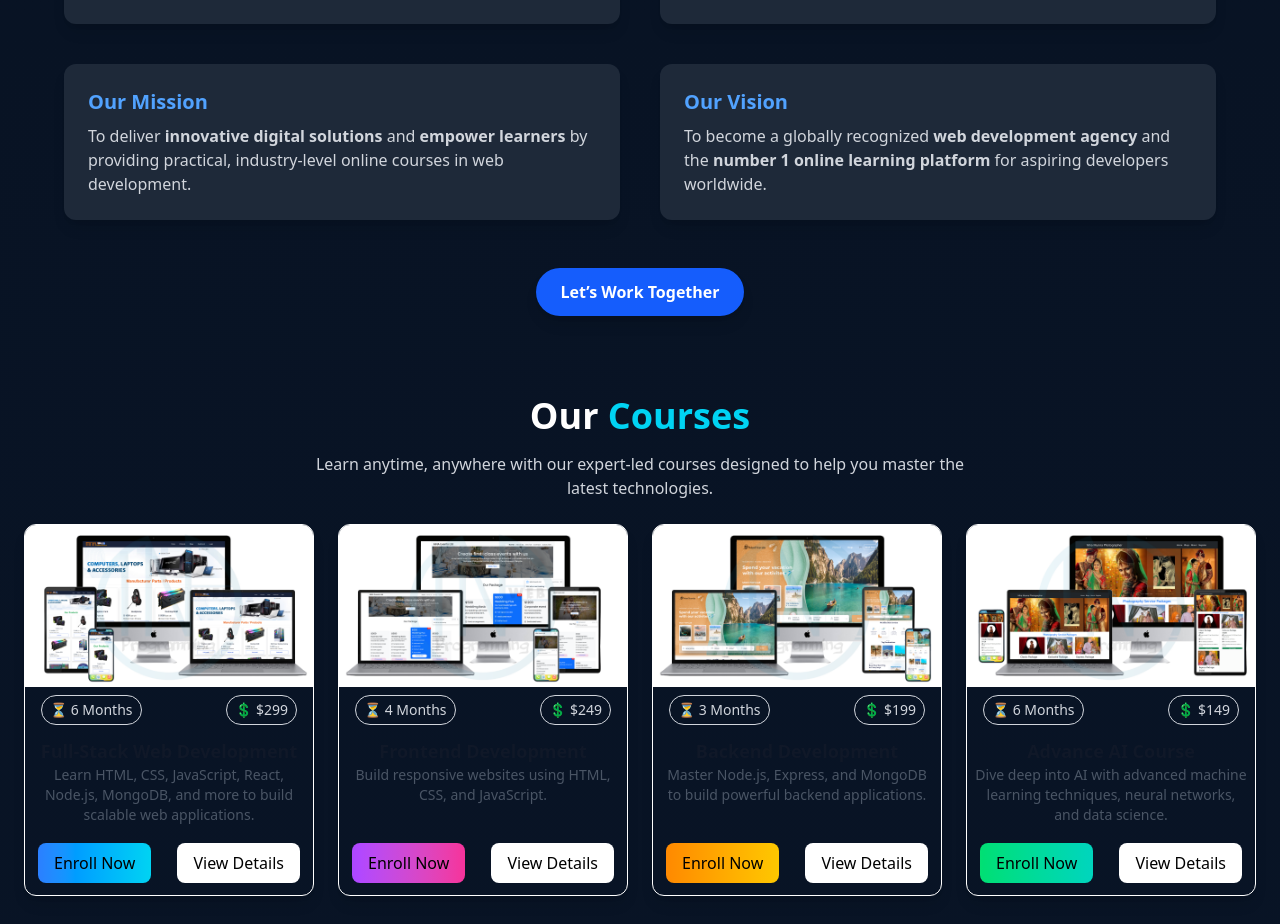
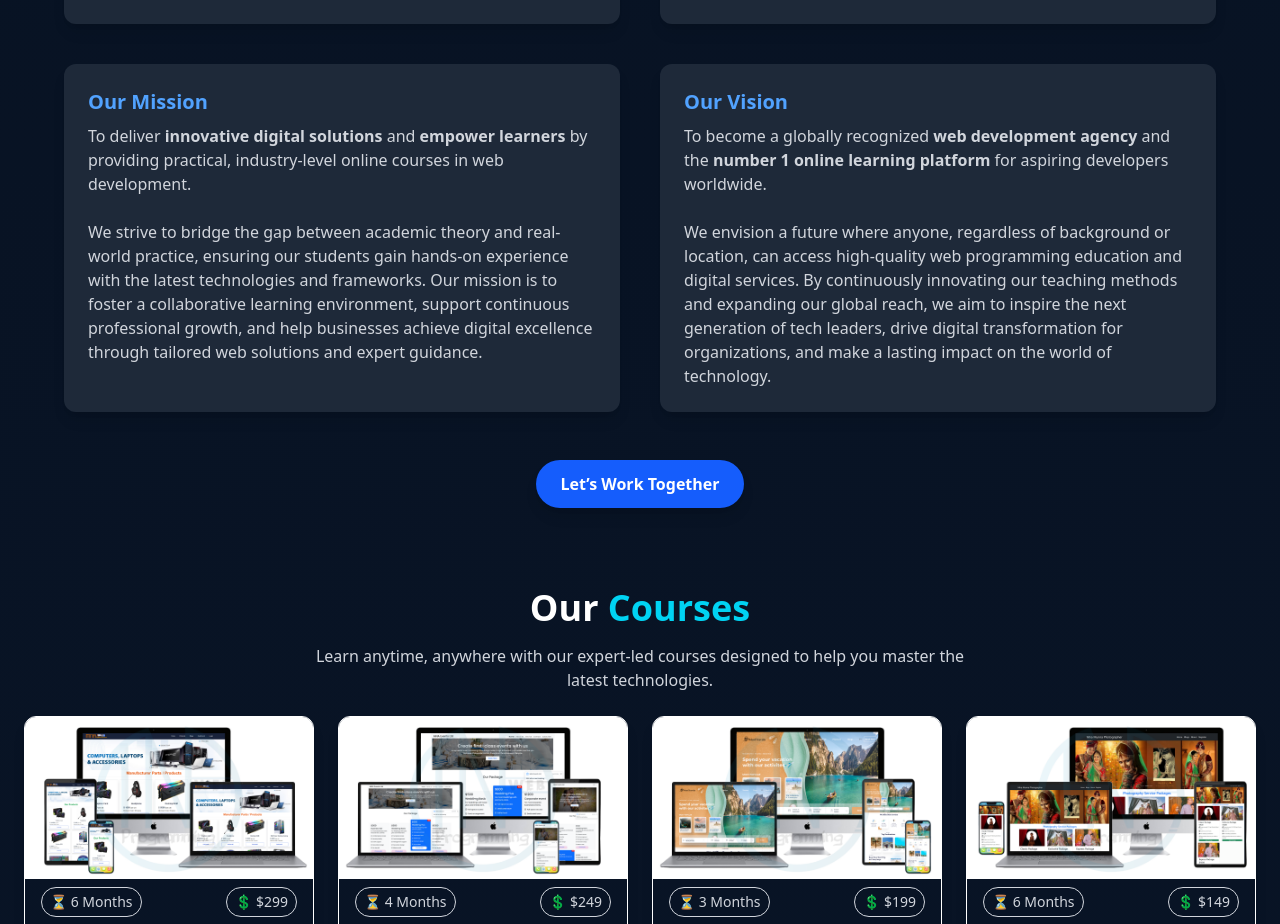
Before and after one commit to nurulazam-dev/mna-web-programming_v1, a Next.js app: page / in a window 1280 px wide. Shown: the part 7715-8639 px from the top of the page. Built offline with nearby package versions, Linux system fonts and the light colour scheme.

Commit message:
about-us component update

```diff
--- a/app/components/AboutUs.tsx
+++ b/app/components/AboutUs.tsx
@@ -167,6 +167,14 @@ const AboutUs = () => {
             To deliver <strong>innovative digital solutions</strong> and{" "}
             <strong>empower learners</strong> by providing practical,
             industry-level online courses in web development.
+            <br />
+            <br />
+            We strive to bridge the gap between academic theory and real-world
+            practice, ensuring our students gain hands-on experience with the
+            latest technologies and frameworks. Our mission is to foster a
+            collaborative learning environment, support continuous professional
+            growth, and help businesses achieve digital excellence through
+            tailored web solutions and expert guidance.
           </p>
         </div>
 
@@ -180,6 +188,14 @@ const AboutUs = () => {
             <strong>web development agency</strong> and the{" "}
             <strong>number 1 online learning platform</strong> for aspiring
             developers worldwide.
+            <br />
+            <br />
+            We envision a future where anyone, regardless of background or
+            location, can access high-quality web programming education and
+            digital services. By continuously innovating our teaching methods
+            and expanding our global reach, we aim to inspire the next
+            generation of tech leaders, drive digital transformation for
+            organizations, and make a lasting impact on the world of technology.
           </p>
         </div>
       </motion.div>
```
